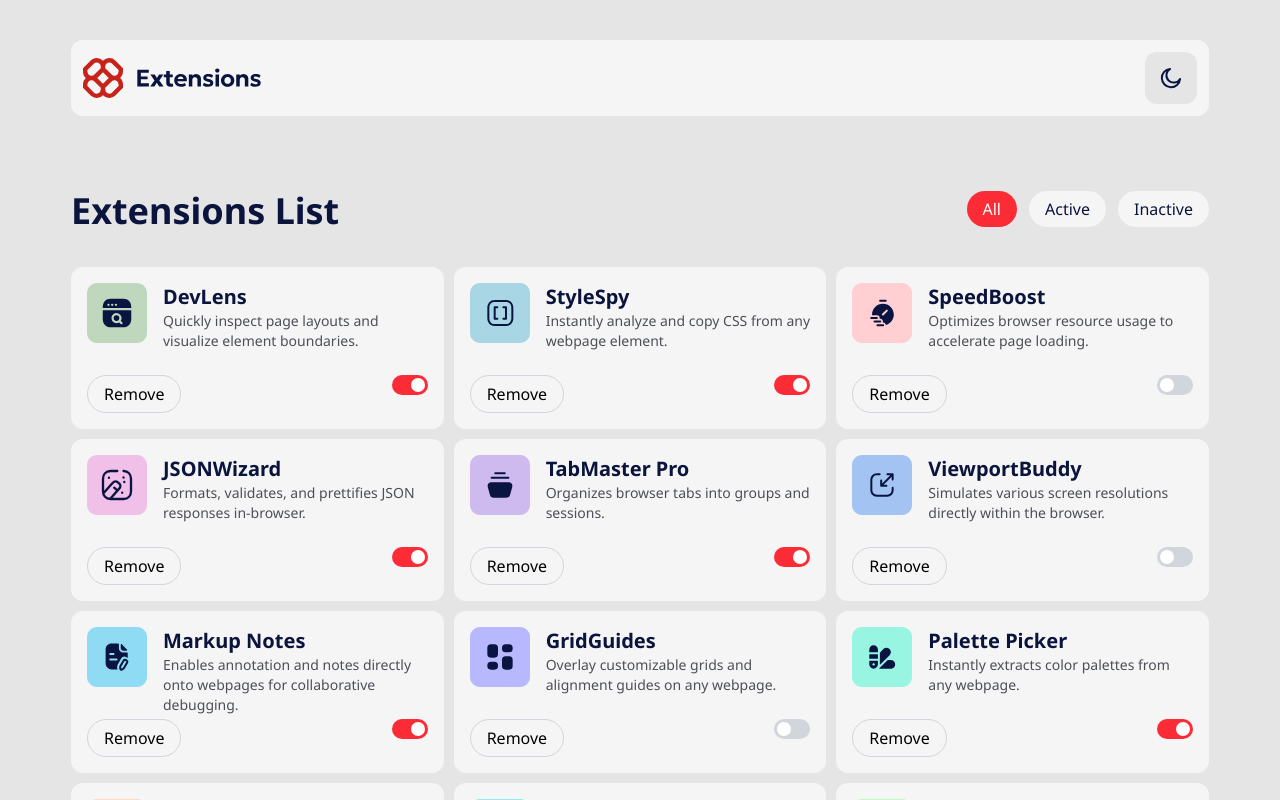
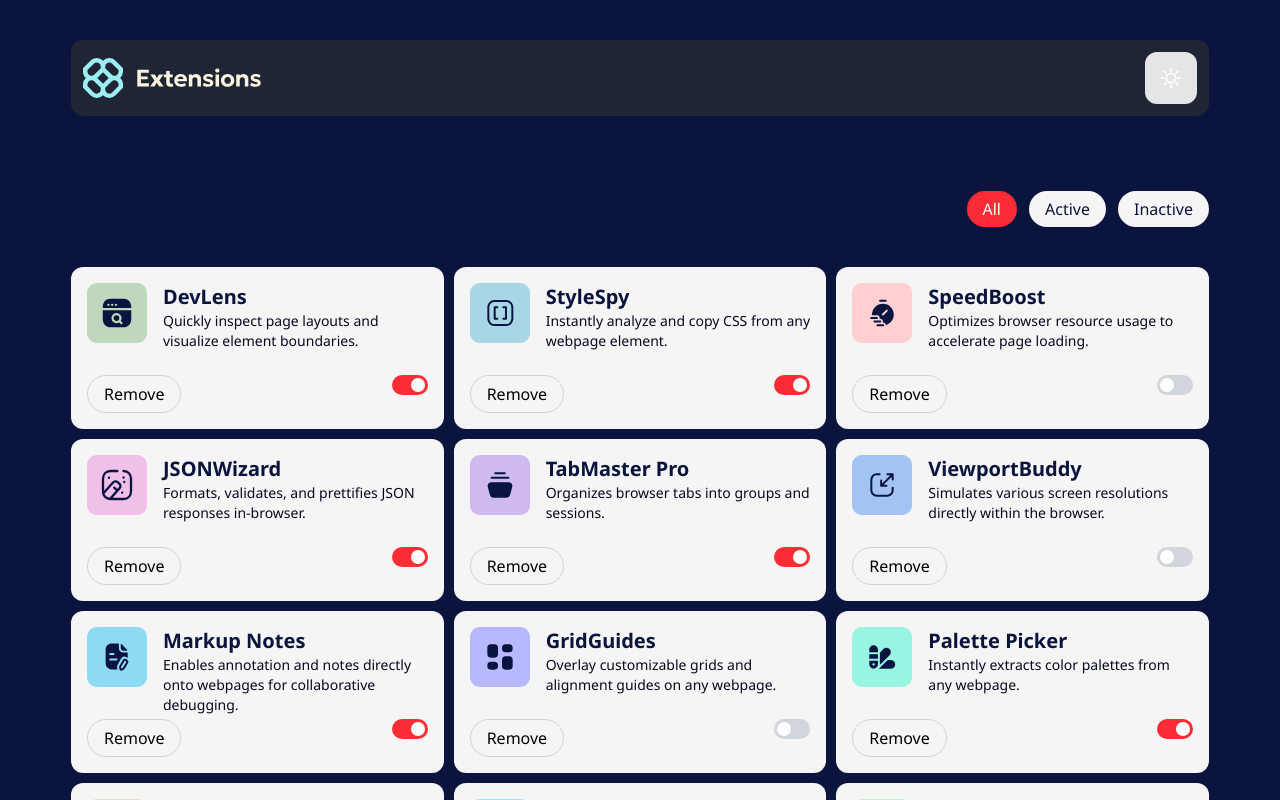
Before and after one commit to SergiuStancioiu/browser-extensions-manager-ui-main, a React (Vite) app: page / in a window 1280 px wide. Both pictures are taken after a click on the picture 1171 px from the left and 78 px from the top of the page. Shown: the top 800 px of the page. Built offline with nearby package versions, Linux system fonts and the light colour scheme.

Commit message:
working on dark mode

```diff
--- a/index.html
+++ b/index.html
@@ -10,7 +10,7 @@
     <meta name="viewport" content="width=device-width, initial-scale=1.0" />
     <title>Browser Extensions Manager</title>
   </head>
-  <body class="bg-neutral-200 font-nano-sans">
+  <body class="bg-neutral-200 font-nano-sans dark:bg-blue-zodiac">
     <div id="root"></div>
     <script type="module" src="/src/main.jsx"></script>
   </body>
--- a/src/App.jsx
+++ b/src/App.jsx
@@ -1,5 +1,6 @@
 import Logo from '../src/assets/images/logo.svg';
 import Moon from '../src/assets/images/icon-moon.svg';
+import Sun from '../src/assets/images/icon-sun.svg';
 
 import { useState, useEffect } from 'react';
 
@@ -9,24 +10,6 @@ function App() {
 
   const generateRandomId = () => Math.floor(Math.random() * 1000) + 1;
   const filters = ['All', 'Active', 'Inactive'];
-
-  useEffect(() => {
-    fetch('/data.json')
-      .then((response) => {
-        if (!response.ok) {
-          throw new Error('Network response was not ok');
-        }
-        return response.json();
-      })
-      .then((jsonData) => {
-        const dataWithIds = jsonData.map((item) => ({
-          ...item,
-          id: generateRandomId(),
-        }));
-        setExtensions(dataWithIds);
-      })
-      .catch((error) => console.error('Fetch error:', error));
-  }, []);
 
   const onClickRemoveHandler = (id) => {
     setExtensions((prev) => prev.filter((ext) => ext.id !== id));
@@ -50,20 +33,68 @@ function App() {
     return true;
   });
 
+  const [darkMode, setDarkMode] = useState(() => {
+    // Check localStorage for theme preference
+    return localStorage.getItem('theme') === 'dark';
+  });
+
+  useEffect(() => {
+    fetch('/data.json')
+      .then((response) => {
+        if (!response.ok) {
+          throw new Error('Network response was not ok');
+        }
+        return response.json();
+      })
+      .then((jsonData) => {
+        const dataWithIds = jsonData.map((item) => ({
+          ...item,
+          id: generateRandomId(),
+        }));
+        setExtensions(dataWithIds);
+      })
+      .catch((error) => console.error('Fetch error:', error));
+  }, []);
+
+  useEffect(() => {
+    const root = document.documentElement;
+    if (darkMode) {
+      root.classList.add('dark');
+      localStorage.setItem('theme', 'dark');
+    } else {
+      root.classList.remove('dark');
+      localStorage.setItem('theme', 'light');
+    }
+  }, [darkMode]);
+
   return (
     <>
       {/* Page Main Container */}
       <div className='px-4 pt-5 pb-16 md:pt-10 max-w-[1170px] mx-auto'>
         {/* Header Wrapper */}
-        <div className='flex justify-between p-3 bg-neutral-100 rounded-xl mb-11 md:mb-[75px]'>
+        <div className='flex justify-between p-3 bg-neutral-100 dark:bg-ebony-clay rounded-xl mb-11 md:mb-[75px]'>
           {/* Page Logo */}
-          <img src={Logo} alt='Logo' />
+          <img
+            className='filter dark:invert dark:brightness-50'
+            src={Logo}
+            alt='Logo'
+          />
           {/* Toggle Dark Mode */}
-          <img
-            src={Moon}
-            alt='Icon Moon'
-            className='p-[15px] bg-neutral-200 rounded-xl cursor-pointer'
-          />
+          {!darkMode ? (
+            <img
+              onClick={() => setDarkMode(!darkMode)}
+              src={Moon}
+              alt='Icon Moon'
+              className='p-[15px] bg-neutral-200 rounded-xl cursor-pointer'
+            />
+          ) : (
+            <img
+              onClick={() => setDarkMode(!darkMode)}
+              src={Sun}
+              alt='Icon Moon'
+              className='p-[15px] bg-neutral-200 rounded-xl cursor-pointer'
+            />
+          )}
         </div>
         <div>
           {/* Title, Filters Wrapper */}
--- a/src/index.css
+++ b/src/index.css
@@ -24,5 +24,6 @@
 @theme {
   --font-nano-sans: 'Noto Sans', sans-serif;
   --color-blue-zodiac: #0b143d;
-  --color-abbey: #4c4f56;
+  --color-abbey: #050a1e;
+  --color-ebony-clay: #1f2535;
 }
```
